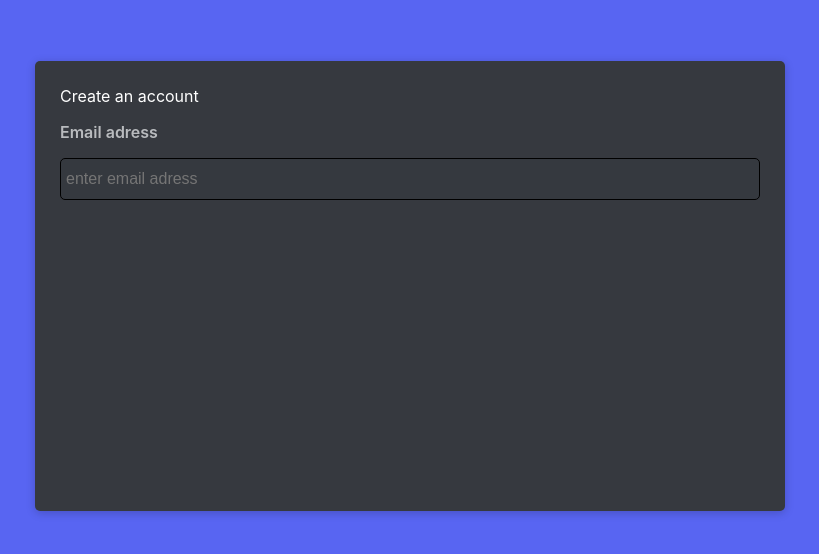
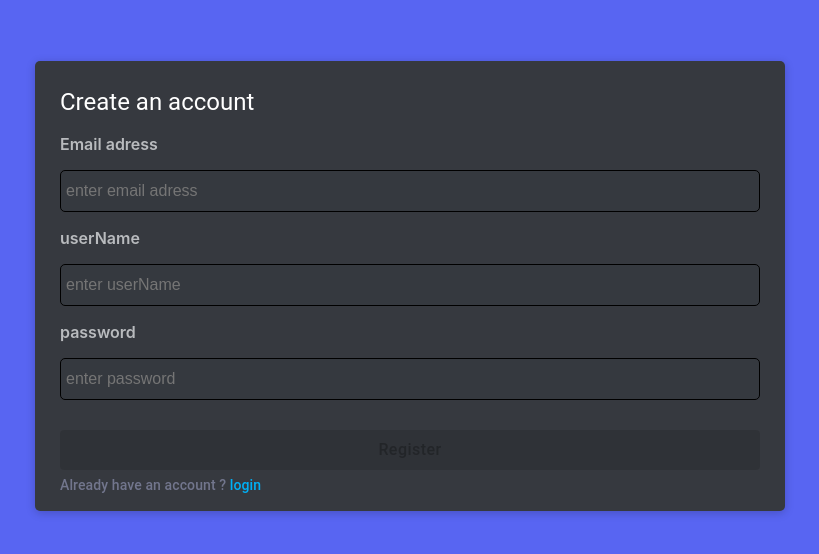
Before and after one commit to victorvaflo/discord-clone, a React (Create React App) app in the folder discord-frontend/: page /register in a window 1280 px wide. Shown: the part 114-668 px from the top of the page, without its empty margins (230-1049 px from the left). Built offline with nearby package versions, Linux system fonts and the light colour scheme.

Commit message:
finishing register page

```diff
--- /dev/null
+++ b/discord-frontend/src/authPages/RegisterPages/RegistePageFooter.js
@@ -0,0 +1,41 @@
+import { Tooltip } from "@mui/material";
+import React from "react";
+import CustomPrimaryBtn from "../../shared/components/CustomPrimaryBtn";
+import { useNavigate } from "react-router-dom";
+import RedirectInfo from "../../shared/components/RedirectInfo";
+
+const getFormNotValidMessage = () => "Enter all information need it ";
+const getFormValidMessage = () => "Press to Register";
+
+function RegistePageFooter({ handleRegister, isFormValid }) {
+  const history = useNavigate();
+
+  const handlePushToLogin = () => {
+    history("/login");
+  };
+
+  return (
+    <>
+      <Tooltip
+        title={!isFormValid ? getFormNotValidMessage() : getFormValidMessage()}
+      >
+        <div>
+          <CustomPrimaryBtn
+            label="Register"
+            additionnalStyles={{ marginTop: "30px" }}
+            disabled={!isFormValid}
+            onClick={handleRegister}
+          />
+        </div>
+      </Tooltip>
+      <RedirectInfo
+        text="Already have an account ? "
+        redirectText="login "
+        additionalStyles={{ marginTop: "5px" }}
+        redirectHandler={handlePushToLogin}
+      />
+    </>
+  );
+}
+
+export default RegistePageFooter;
--- a/discord-frontend/src/authPages/RegisterPages/RegisterPage.js
+++ b/discord-frontend/src/authPages/RegisterPages/RegisterPage.js
@@ -1,19 +1,28 @@
-import React, { useState } from "react";
+import React, { useEffect, useState } from "react";
 
 import AuthBox from "../../shared/components/AuthBox";
 import { Typography } from "@mui/material";
 import RegisterPageInputs from "./RegisterPageInputs";
+import RegistePageFooter from "./RegistePageFooter";
+import { validateRegisterForm } from "../../shared/components/utils/validators";
 
 const RegisterPage = () => {
   const [mail, setMail] = useState("");
   const [userName, setUserName] = useState("");
   const [password, setPassword] = useState("");
+  const [isFormValid, setIsFormValid] = useState(false);
 
-  const [isFormValid, setIsFormValid] = useState(false);
+  useEffect(() => {
+    setIsFormValid(validateRegisterForm(mail, userName, password));
+  }, [mail, userName, password]);
+
+  const handleRegister = () => {
+    console.log("register!!!");
+  };
 
   return (
     <AuthBox>
-      <Typography variant="5" sx={{ color: "white" }}>
+      <Typography variant="h5" sx={{ color: "white" }}>
         Create an account
       </Typography>
       <RegisterPageInputs
@@ -24,6 +33,10 @@ const RegisterPage = () => {
         password={password}
         setPassword={setPassword}
       />
+      <RegistePageFooter
+        handleRegister={handleRegister}
+        isFormValid={isFormValid}
+      />
     </AuthBox>
   );
 };
--- a/discord-frontend/src/authPages/RegisterPages/RegisterPageInputs.js
+++ b/discord-frontend/src/authPages/RegisterPages/RegisterPageInputs.js
@@ -12,6 +12,22 @@ function RegisterPageInputs(props) {
         type="text"
         placeholder="enter email adress"
       />
+
+      <InputsWithLabel
+        value={userName}
+        setValue={setUserName}
+        label="userName"
+        type="text"
+        placeholder="enter userName"
+      />
+
+      <InputsWithLabel
+        value={password}
+        setValue={setPassword}
+        label="password"
+        type="password"
+        placeholder="enter password"
+      />
     </>
   );
 }
--- a/discord-frontend/src/shared/components/utils/validators.js
+++ b/discord-frontend/src/shared/components/utils/validators.js
@@ -3,6 +3,13 @@ export const validateLoginForm = ({ mail, password }) => {
   const isPasswordValid = validatePassword(password);
 
   return isMailValid && isPasswordValid;
+};
+
+export const validateRegisterForm = (mail, userName, password) => {
+  const isMailValid = validateMail(mail);
+  const isUserNameValid = validateUserName(userName);
+  const isPasswordValid = validatePassword(password);
+  return isMailValid && isPasswordValid && isUserNameValid;
 };
 
 const validatePassword = (password) => {
@@ -13,3 +20,6 @@ const validateMail = (mail) => {
   const emailPattern = /^[a-zA-Z0-9._-]+@[a-zA-Z0-9.-]+\.[a-zA-Z]{2,4}$/;
   return emailPattern.test(mail);
 };
+const validateUserName = (username) => {
+  return username.length > 2 && username.length < 13;
+};
--- a/discord-frontend/src/store/actions/authAction.js
+++ b/discord-frontend/src/store/actions/authAction.js
@@ -1 +1,5 @@
-const authActions={};
+import * as api from "../../api";
+
+const authActions = {
+  SET_USER_DETAILS: "AUTH.SET_USER_DETAILS",
+};
```
Also changed, not shown: discord-frontend/src/api.js (added, +28 -0 lines).
